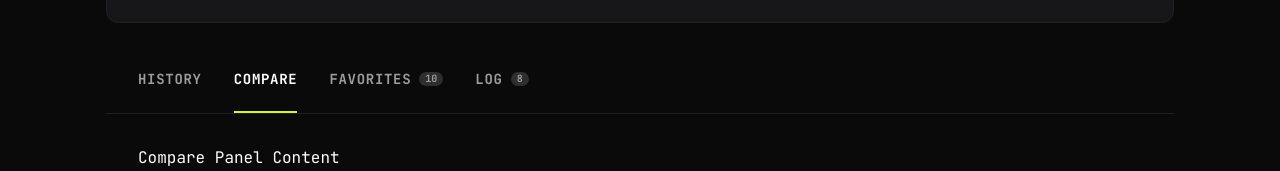
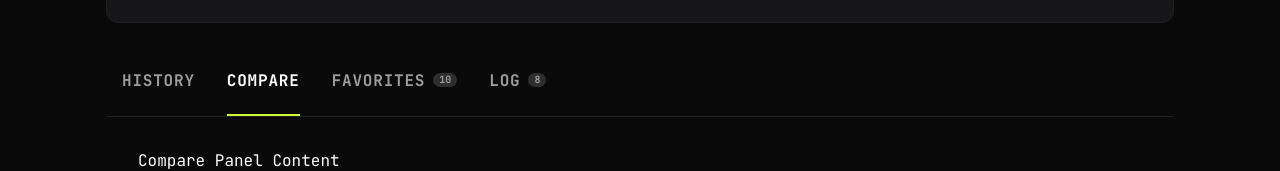
Before and after one commit to barriedirk/frontend-mentor-exercise-44-foreign-exchange-currency-converter, a Next.js app in the folder frontend/: page / in a window 1280 px wide. Shown: the part 414-585 px from the top of the page. Built offline with nearby package versions, Linux system fonts and the light colour scheme.

Commit message:
fix(tabs): implement tablist pattern and arrow key navigation via hook

```diff
--- a/frontend/features/dashboard/components/DashboardTabsView.tsx
+++ b/frontend/features/dashboard/components/DashboardTabsView.tsx
@@ -3,6 +3,7 @@
 import { Dispatch, SetStateAction } from "react";
 import { cn } from "@/shared/utils/cn";
 import { TabId, TabItem } from "./types";
+import { useTabsKeyboardNavigation } from "@/shared/hooks/useTabsKeyboardNavigation";
 
 interface DashboardTabsViewProps {
   readonly tabItems: readonly TabItem[];
@@ -15,13 +16,26 @@ export function DashboardTabsView({
   activeTab,
   setActiveTab,
 }: DashboardTabsViewProps) {
+  const activeIdx = tabItems.findIndex((tab) => tab.id === activeTab);
+
+  const { tabListRef, tabRefs } = useTabsKeyboardNavigation({
+    itemCount: tabItems.length,
+    activeIdx,
+    onTabChange: (index) => {
+      const targetTab = tabItems[index];
+      if (targetTab) setActiveTab(targetTab.id);
+    },
+  });
+
   return (
-    <div className="hidden sm:flex items-center w-full border-b border-border-subtle px-[var(--spacing-400)]">
-      <nav
+    <div className="hidden sm:flex items-center w-full border-b border-border-subtle px-[var(--spacing-200)]">
+      <div
+        ref={tabListRef}
+        role="tablist"
         className="flex gap-[var(--spacing-400)]"
         aria-label="Dashboard navigation tabs"
       >
-        {tabItems.map((tab) => {
+        {tabItems.map((tab, idx) => {
           const isActive = tab.id === activeTab;
           const tabId = `tab-${tab.id}`;
           const panelId = `panel-${tab.id}`;
@@ -30,6 +44,9 @@ export function DashboardTabsView({
             <button
               key={tab.id}
               id={tabId}
+              ref={(el) => {
+                tabRefs.current[idx] = el;
+              }}
               type="button"
               role="tab"
               aria-selected={isActive}
@@ -37,7 +54,7 @@ export function DashboardTabsView({
               tabIndex={isActive ? 0 : -1}
               onClick={() => setActiveTab(tab.id)}
               className={cn(
-                "relative py-[var(--spacing-300)] text-preset-4 uppercase tracking-wider font-bold transition-all flex items-center gap-[var(--spacing-100)] border-b-2",
+                "relative py-[var(--spacing-300)] text-preset-3 uppercase tracking-wider font-bold transition-all flex items-center gap-[var(--spacing-100)] border-b-2",
                 isActive
                   ? "border-brand text-text-primary"
                   : "border-transparent text-text-secondary hover:text-text-primary",
@@ -61,7 +78,7 @@ export function DashboardTabsView({
             </button>
           );
         })}
-      </nav>
+      </div>
     </div>
   );
 }
--- /dev/null
+++ b/frontend/shared/hooks/useTabsKeyboardNavigation.ts
@@ -0,0 +1,63 @@
+import { useRef, useEffect } from "react";
+
+interface UseTabsKeyboardNavigationProps {
+  itemCount: number;
+  activeIdx: number;
+  onTabChange: (index: number) => void;
+}
+
+export function useTabsKeyboardNavigation({
+  itemCount,
+  activeIdx,
+  onTabChange,
+}: UseTabsKeyboardNavigationProps) {
+  const tabListRef = useRef<HTMLDivElement>(null);
+  const tabRefs = useRef<(HTMLButtonElement | null)[]>([]);
+
+  useEffect(() => {
+    const tabList = tabListRef.current;
+    if (!tabList) return;
+
+    const handleKeyDown = (e: KeyboardEvent) => {
+      let nextIdx: number | null = null;
+
+      switch (e.key) {
+        case "ArrowRight":
+          e.preventDefault();
+          nextIdx = (activeIdx + 1) % itemCount;
+          break;
+
+        case "ArrowLeft":
+          e.preventDefault();
+          nextIdx = (activeIdx - 1 + itemCount) % itemCount;
+          break;
+
+        case "Home":
+          e.preventDefault();
+          nextIdx = 0;
+          break;
+
+        case "End":
+          e.preventDefault();
+          nextIdx = itemCount - 1;
+          break;
+
+        default:
+          break;
+      }
+
+      if (nextIdx !== null) {
+        onTabChange(nextIdx);
+        setTimeout(() => tabRefs.current[nextIdx]?.focus(), 0);
+      }
+    };
+
+    tabList.addEventListener("keydown", handleKeyDown);
+    return () => tabList.removeEventListener("keydown", handleKeyDown);
+  }, [activeIdx, itemCount, onTabChange]);
+
+  return {
+    tabListRef,
+    tabRefs,
+  };
+}
```
